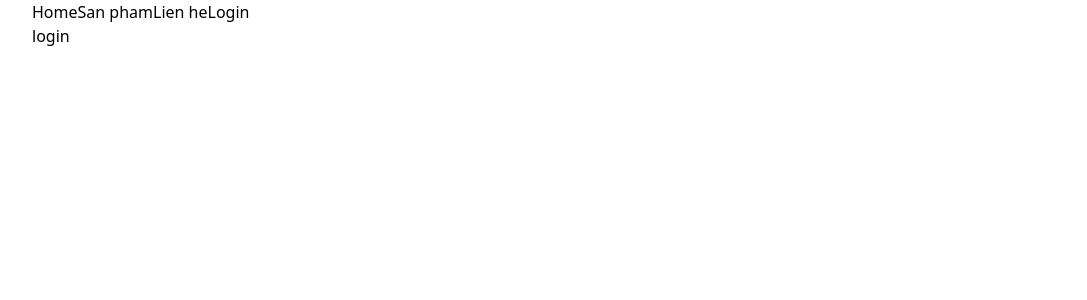
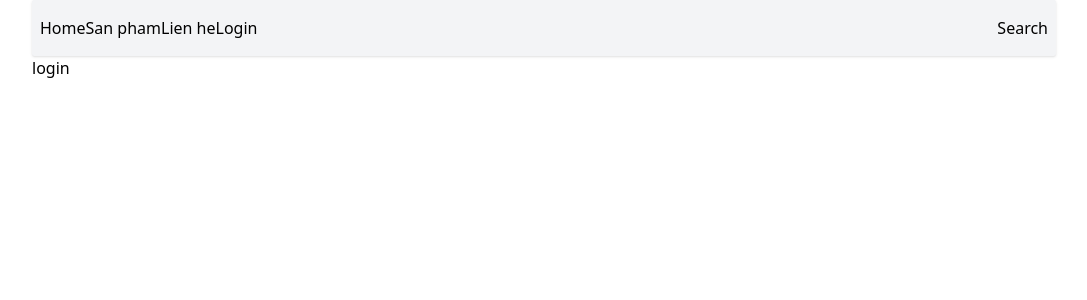
Before and after one commit to thanhtungg910/react-course, a React (Vite) app: page /login in a window 1280 px wide. Shown: the top 300 px of the page, without its empty margins (96-1183 px from the left). Built offline with nearby package versions, Linux system fonts and the light colour scheme.

Commit message:
Feat: authen

```diff
--- /dev/null
+++ b/src/components/authen/Authen.jsx
@@ -0,0 +1,7 @@
+import React from "react";
+
+const Authen = () => {
+	return <div>Auten</div>;
+};
+
+export default Authen;
--- a/src/components/header/Header.jsx
+++ b/src/components/header/Header.jsx
@@ -1,9 +1,11 @@
 import React from "react";
 import Nav from "../partials/Nav";
+import Search from "../search/Search";
 const Header = () => {
 	return (
-		<header className="">
+		<header className="flex justify-between py-4 px-2 bg-gray-100 shadow rounded-sm">
 			<Nav />
+			<Search />
 		</header>
 	);
 };
```
